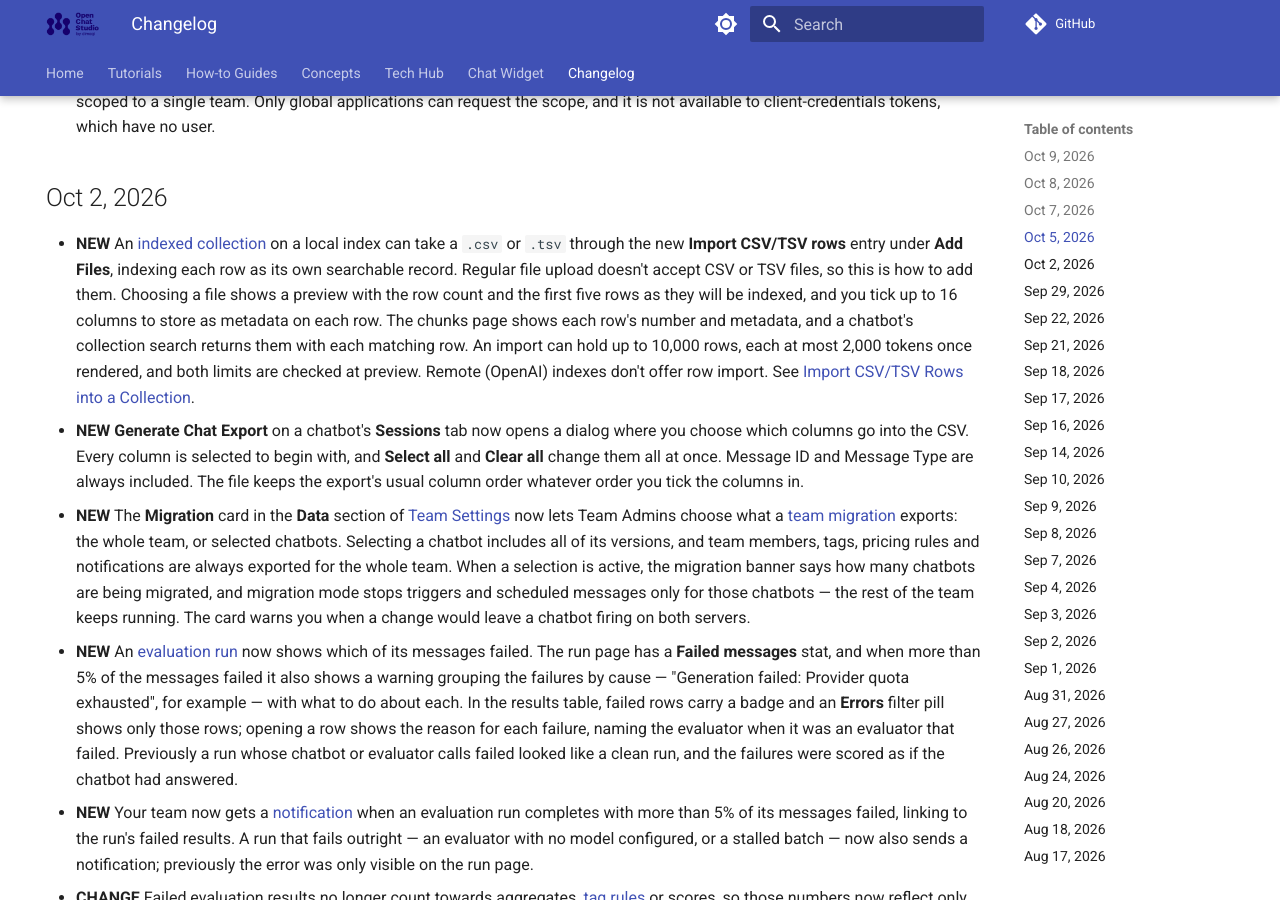
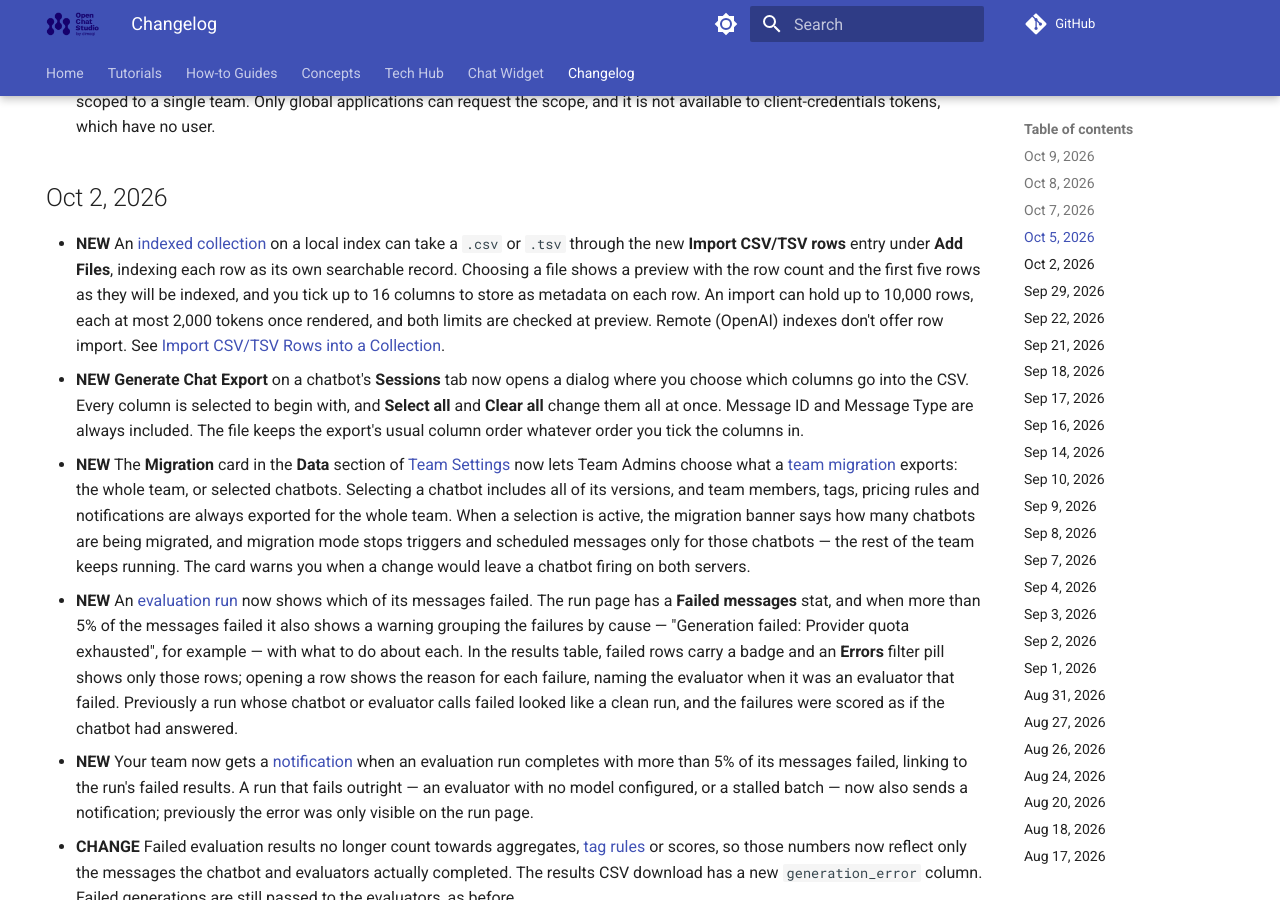
Before and after one commit to dimagi/open-chat-studio-docs, an MkDocs documentation site: the page built from docs/changelog.md, in a window 1280 px wide and 900 px high, scrolled down 1394 px. Built offline with MkDocs 1.6.1 and Material for MkDocs 9.7.7, drawn with Linux system fonts in a browser that asks for light colours; a script that is not in the unit is left out; comment, search, counter and statistics services are not loaded.

Commit message:
Removed 2 sentences from very long changelog item as references user docs that have these details. Now < 750 chars to pass lint check

```diff
--- a/docs/changelog.md
+++ b/docs/changelog.md
@@ -28,7 +28,7 @@ hide:
 * **NEW** [OAuth applications](api/getting_started_with_oauth.md#openid-connect-oidc) can now request a `teams` scope, shown on the consent screen as **List your teams**. Once granted, `/o/userinfo/` and the ID token include a `teams` claim listing the slug and name of every team the user belongs to, so a client that connects one team per token can show which teams are already connected and offer to connect the rest. The token is still scoped to a single team. Only global applications can request the scope, and it is not available to client-credentials tokens, which have no user.
 
 ## Oct 2, 2026
-* **NEW** An [indexed collection](concepts/collections/indexed_collections/local_and_remote_indexes.md#importing-csvtsv-rows) on a local index can take a `.csv` or `.tsv` through the new **Import CSV/TSV rows** entry under **Add Files**, indexing each row as its own searchable record. Regular file upload doesn't accept CSV or TSV files, so this is how to add them. Choosing a file shows a preview with the row count and the first five rows as they will be indexed, and you tick up to 16 columns to store as metadata on each row. The chunks page shows each row's number and metadata, and a chatbot's collection search returns them with each matching row. An import can hold up to 10,000 rows, each at most 2,000 tokens once rendered, and both limits are checked at preview. Remote (OpenAI) indexes don't offer row import. See [Import CSV/TSV Rows into a Collection](how-to/import_csv_tsv_rows.md).
+* **NEW** An [indexed collection](concepts/collections/indexed_collections/local_and_remote_indexes.md#importing-csvtsv-rows) on a local index can take a `.csv` or `.tsv` through the new **Import CSV/TSV rows** entry under **Add Files**, indexing each row as its own searchable record. Choosing a file shows a preview with the row count and the first five rows as they will be indexed, and you tick up to 16 columns to store as metadata on each row. An import can hold up to 10,000 rows, each at most 2,000 tokens once rendered, and both limits are checked at preview. Remote (OpenAI) indexes don't offer row import. See [Import CSV/TSV Rows into a Collection](how-to/import_csv_tsv_rows.md).
 * **NEW** **Generate Chat Export** on a chatbot's **Sessions** tab now opens a dialog where you choose which columns go into the CSV. Every column is selected to begin with, and **Select all** and **Clear all** change them all at once. Message ID and Message Type are always included. The file keeps the export's usual column order whatever order you tick the columns in.
 * **NEW** The **Migration** card in the **Data** section of [Team Settings](concepts/team/index.md) now lets Team Admins choose what a [team migration](tech-hub/migrate_team.md) exports: the whole team, or selected chatbots. Selecting a chatbot includes all of its versions, and team members, tags, pricing rules and notifications are always exported for the whole team. When a selection is active, the migration banner says how many chatbots are being migrated, and migration mode stops triggers and scheduled messages only for those chatbots — the rest of the team keeps running. The card warns you when a change would leave a chatbot firing on both servers.
 * **NEW** An [evaluation run](concepts/evaluations/index.md) now shows which of its messages failed. The run page has a **Failed messages** stat, and when more than 5% of the messages failed it also shows a warning grouping the failures by cause — "Generation failed: Provider quota exhausted", for example — with what to do about each. In the results table, failed rows carry a badge and an **Errors** filter pill shows only those rows; opening a row shows the reason for each failure, naming the evaluator when it was an evaluator that failed. Previously a run whose chatbot or evaluator calls failed looked like a clean run, and the failures were scored as if the chatbot had answered.
```
